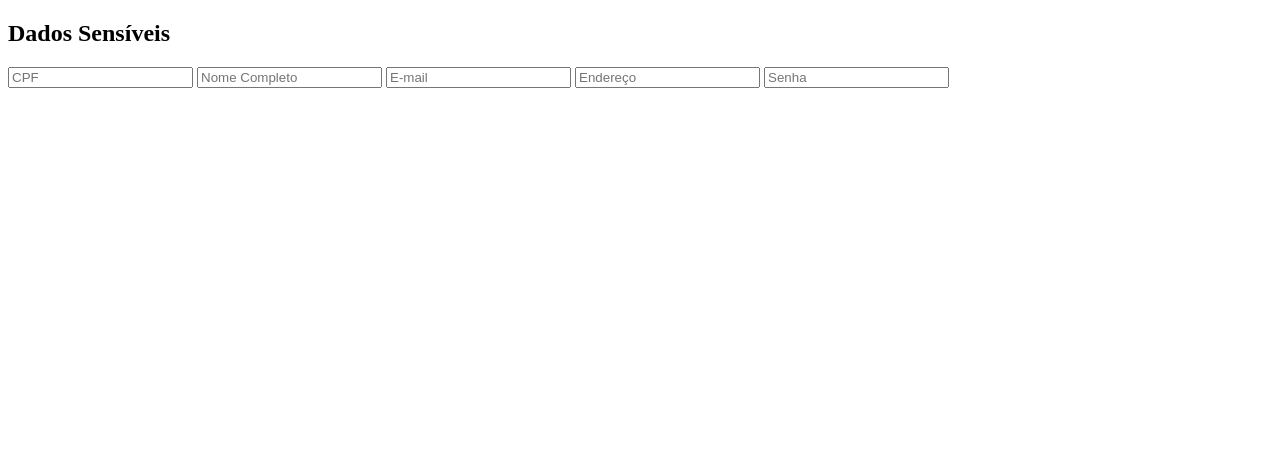
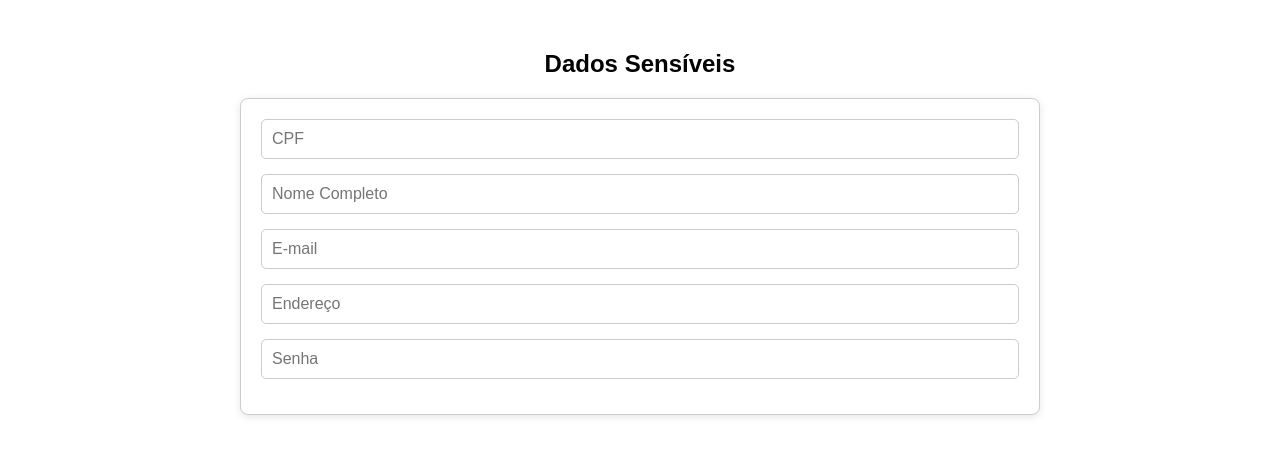
Before and after one commit to ArieledePaula/Snowden, a plain HTML site: page formulario.html in a window 1280 px wide. Drawn offline with Linux system fonts and the light colour scheme.

Commit message:
Estilizando campo de dados sensíveis

```diff
--- a/formulario.html
+++ b/formulario.html
@@ -1,13 +1,14 @@
 <!DOCTYPE html>
 <html lang="pt-BR">
 <head>
-    <meta charset="UTF-8">
-    <meta name="viewport" content="width=device-width, initial-scale=1.0">
+  <meta charset="UTF-8" />
+  <meta name="viewport" content="width=device-width, initial-scale=1.0"/>
   <title>Dados Sensíveis</title>
   <link rel="stylesheet" href="main1.css">
   <script src="main.js" defer></script>
 </head>
 <body>
+
   <div class="container">
     <h2>Dados Sensíveis</h2>
     <form>
@@ -25,8 +26,10 @@
 
       <!-- Senhas jamais devem ser armazenadas, exibidas ou compartilhadas -->
       <input type="password" name="senha" placeholder="Senha">
-
     </form>
   </div>
+
+
+
 </body>
 </html>
--- a/main1.css
+++ b/main1.css
@@ -0,0 +1,39 @@
+body {
+    font-family: Arial, sans-serif;
+    margin: 0;
+    padding: 30px;
+    background-color: white;
+    color: #030303;
+  }
+
+  .container {
+    max-width: 800px;
+    margin: auto;
+  }
+
+  h2 {
+    text-align: center;
+    margin-bottom: 20px;
+  }
+
+  form {
+    padding: 20px;
+    background-color: #ffffff;
+    border-radius: 8px;
+    border: 1px solid #ccc;
+    box-shadow: 0 2px 8px rgba(0, 0, 0, 0.1);
+  }
+
+  input[type="text"],
+  input[type="email"],
+  input[type="date"],
+  input[type="password"] {
+    display: block;
+    width: 100%;
+    margin-bottom: 15px;
+    padding: 10px;
+    font-size: 16px;
+    border-radius: 5px;
+    border: 1px solid #ccc;
+    box-sizing: border-box;
+  }
```
Also changed, not shown: main.js (line endings or trailing spaces). Lines whose indentation alone changed are shown as unchanged.
